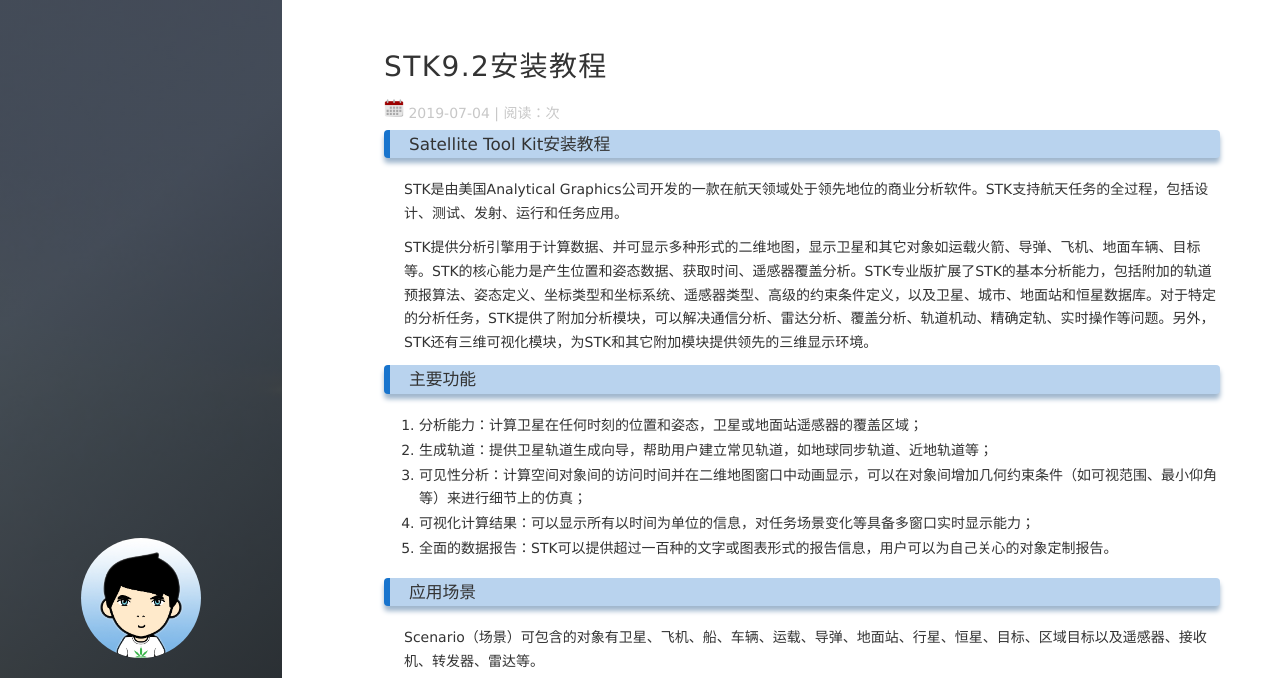
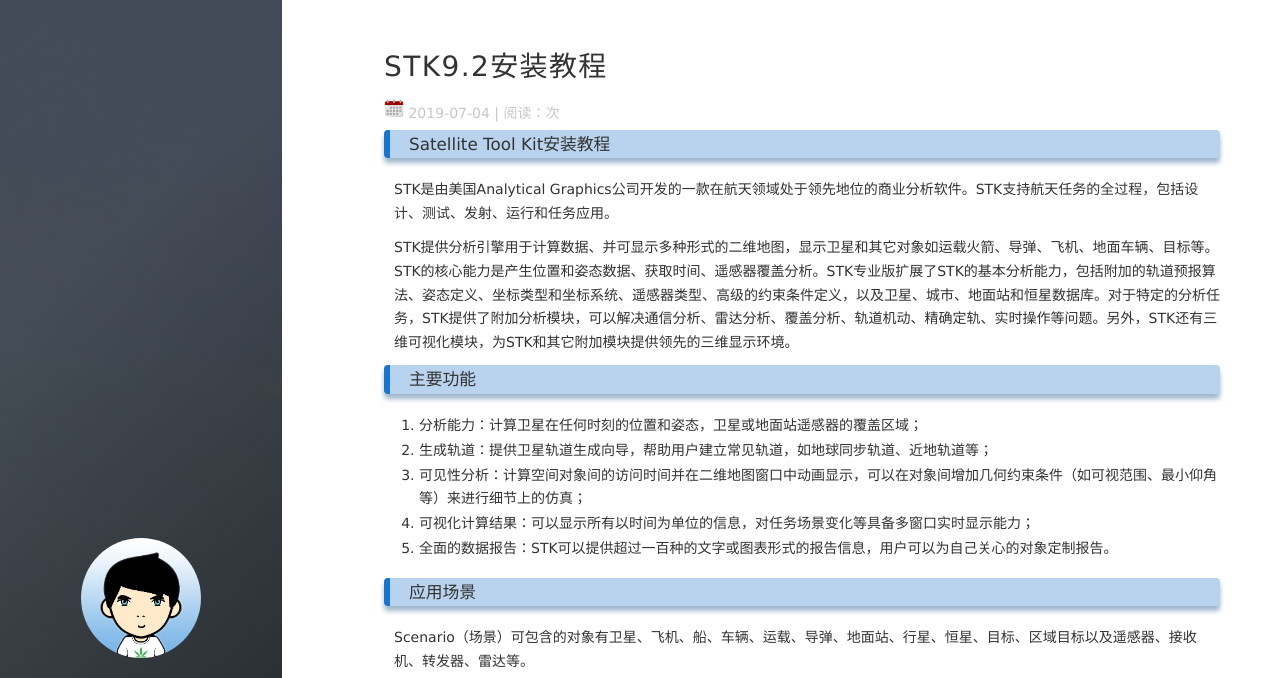
Before and after one commit to xiaozhisheji/xiaozhi.github.io, a Jekyll site: the page built from _posts/2019-07-04-STK9.2破解版以及安装教程.md, in a window 1280 px wide and 1400 px high. Shown: the top 678 px of the window. Built offline with Jekyll 4.4.1, drawn with Linux system fonts in a browser that asks for light colours; nearby versions of some CDN libraries; comment, search, counter and statistics services are not loaded.

Commit message:
Update main.css

```diff
--- a/css/main.css
+++ b/css/main.css
@@ -145,7 +145,7 @@
   margin-bottom: 10px;
   margin-top: 5px;
   line-height: 1.7em;
-  padding-left: 20px;
+  padding-left: 10px;
 }
 
 strong {
@@ -155,8 +155,8 @@
   font-style: italic; }
 
 blockquote {
-    padding-top: 10px;
-    padding-bottom: 10px;
+    padding-top: 5px;
+    padding-bottom: 5px;
     padding-left: 10px;
     margin-left: 20px;
 
```
